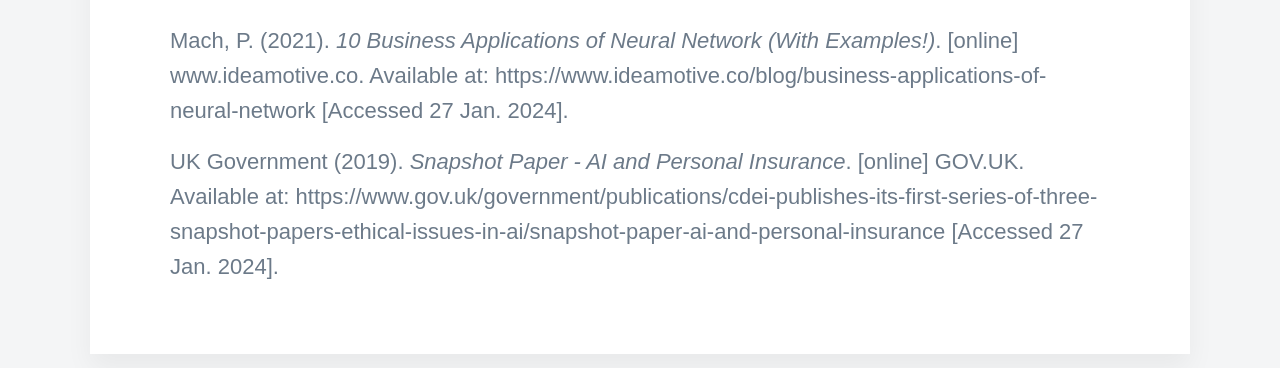
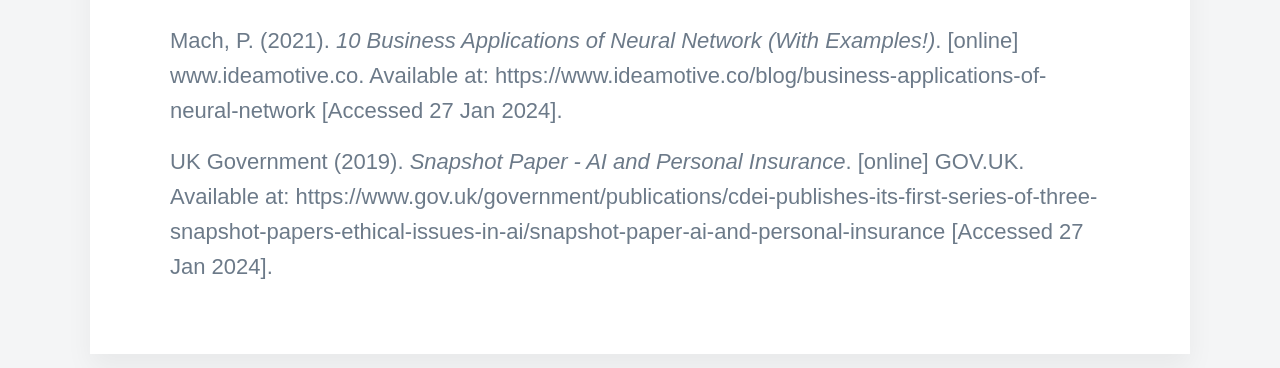
Before and after one commit to DaisyIpatzi/daisyipatzi.github.io, a Jekyll site: the page built from _posts/2024-01-27-ANN-Thoughts.md, in a window 1280 px wide and 900 px high, scrolled down 1550 px. Shown: the part 247-615 px from the top of the window. Built offline with Jekyll 4.4.1, drawn with Linux system fonts in a browser that asks for light colours; nearby versions of some CDN libraries; some web fonts are replaced.

```diff
--- a/_posts/2024-01-27-ANN-Thoughts.md
+++ b/_posts/2024-01-27-ANN-Thoughts.md
@@ -15,6 +15,6 @@ In summary, Artificial Neural Networks (ANN) have emerged as transformative forc
 
 **References:**
 
-Mach, P. (2021). _10 Business Applications of Neural Network (With Examples!)_. [online] www.ideamotive.co. Available at: https://www.ideamotive.co/blog/business-applications-of-neural-network [Accessed 27 Jan. 2024].
+Mach, P. (2021). _10 Business Applications of Neural Network (With Examples!)_. [online] www.ideamotive.co. Available at: https://www.ideamotive.co/blog/business-applications-of-neural-network [Accessed 27 Jan 2024].
 
-UK Government (2019). _Snapshot Paper - AI and Personal Insurance_. [online] GOV.UK. Available at: https://www.gov.uk/government/publications/cdei-publishes-its-first-series-of-three-snapshot-papers-ethical-issues-in-ai/snapshot-paper-ai-and-personal-insurance [Accessed 27 Jan. 2024].
+UK Government (2019). _Snapshot Paper - AI and Personal Insurance_. [online] GOV.UK. Available at: https://www.gov.uk/government/publications/cdei-publishes-its-first-series-of-three-snapshot-papers-ethical-issues-in-ai/snapshot-paper-ai-and-personal-insurance [Accessed 27 Jan 2024].
```
